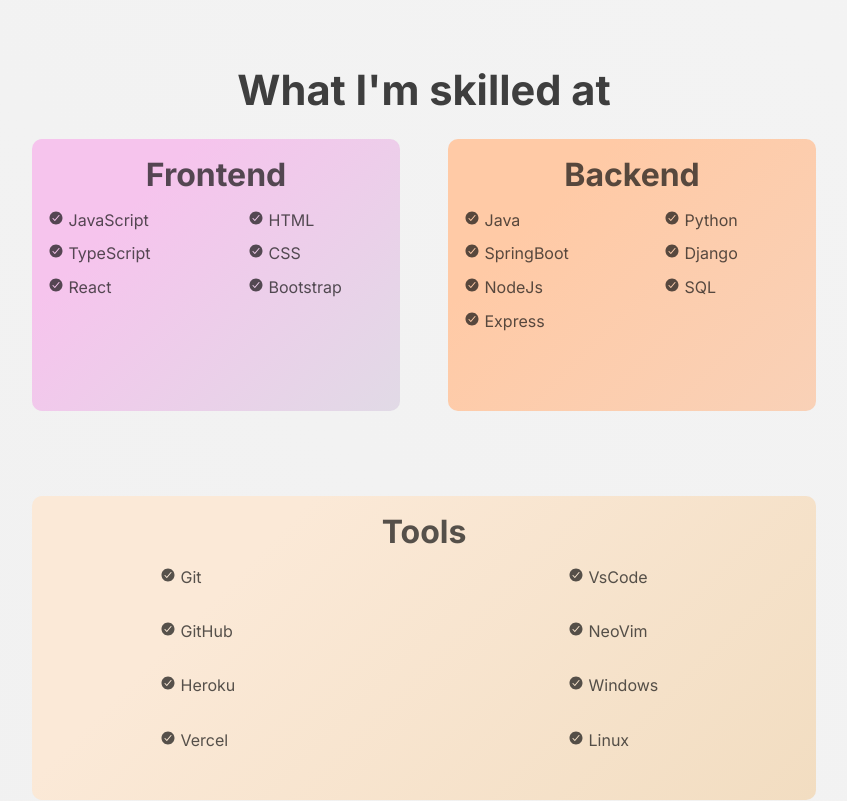
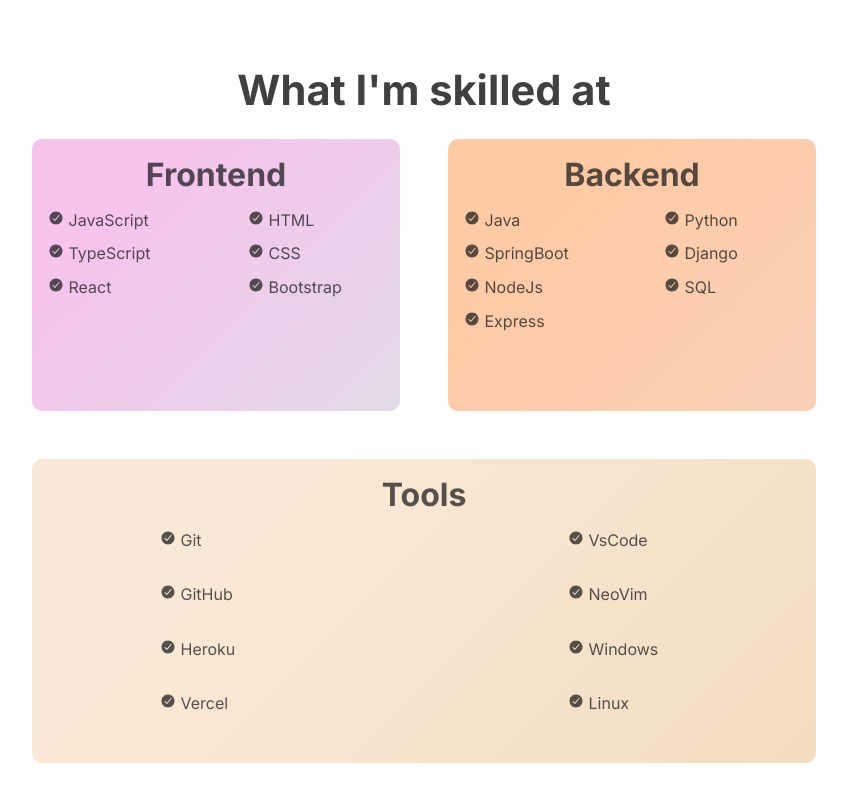
Before and after one commit to dndanli/dndanli-portfolio-v2, a React (Create React App) app in the folder dndanli-portfolio/: page / in a window 1280 px wide. Shown: the part 960-1761 px from the top of the page, without its empty margins (216-1063 px from the left). Built offline with nearby package versions, Linux system fonts and the light colour scheme.

Commit message:
styling update

```diff
--- a/dndanli-portfolio/src/Components/GlobalStyles/GlobalStyles.ts
+++ b/dndanli-portfolio/src/Components/GlobalStyles/GlobalStyles.ts
@@ -12,9 +12,7 @@ const GlobalStyle = createGlobalStyle`
     justify-content: center;
     align-items: center;
     padding-inline: min(80vw, 3rem);
-    background-color: rgba(238, 238, 238, 0.9);
-    background-image: linear-gradient(45deg, rgba(238, 238, 238, 0.9), rgba(245, 245, 245, 0.9));
-
+    background-color: rgba(255, 255, 255, 0.9);
   }
 
   .about-section{
@@ -32,7 +30,6 @@ const GlobalStyle = createGlobalStyle`
       .project-image-wrapper img {
         max-width: 370px;
         max-height: 280px;
-        border-radius: 1rem;
       }
       .contact-wrapper{
         font-size: 1.3rem;
@@ -59,6 +56,7 @@ const GlobalStyle = createGlobalStyle`
       }
       .skillset-card{
         min-width: 19rem;
+        margin-bottom: 0;
       }
       #tools{
         grid-column: 1/3;
@@ -71,22 +69,27 @@ const GlobalStyle = createGlobalStyle`
       }
       .contact-title {
         font-size: 3rem;
+        margin-bottom: 2rem;
       }
       .contact-text{
-        font-size: 1.7rem;
+        min-height: 10rem;
+        font-size: 1.6rem;
+        margin-bottom: 0;
       }
+
       .email{
         font-size: 1.7rem;
+        margin-top: -3rem;
       }
 
       .contact-wrapper{
         padding-block: min(25vh, 7rem);
-        min-width: 60rem;
+        min-width: 45rem;
       }
     }
   }
 
-  .projects-section, .skills-section, .about-section{
+  .projects-section, .skills-section, .about-section, .contact-section{
     @media only screen and (min-width: 1200px){
       .greetings{
         font-size: 1.8rem;
@@ -118,6 +121,9 @@ const GlobalStyle = createGlobalStyle`
         font-size: 1.3rem;
         margin-bottom: 1.5rem;
       }
+      .contact-wrapper{
+        min-width: 50rem;
+      }
 
     }
   }
```
